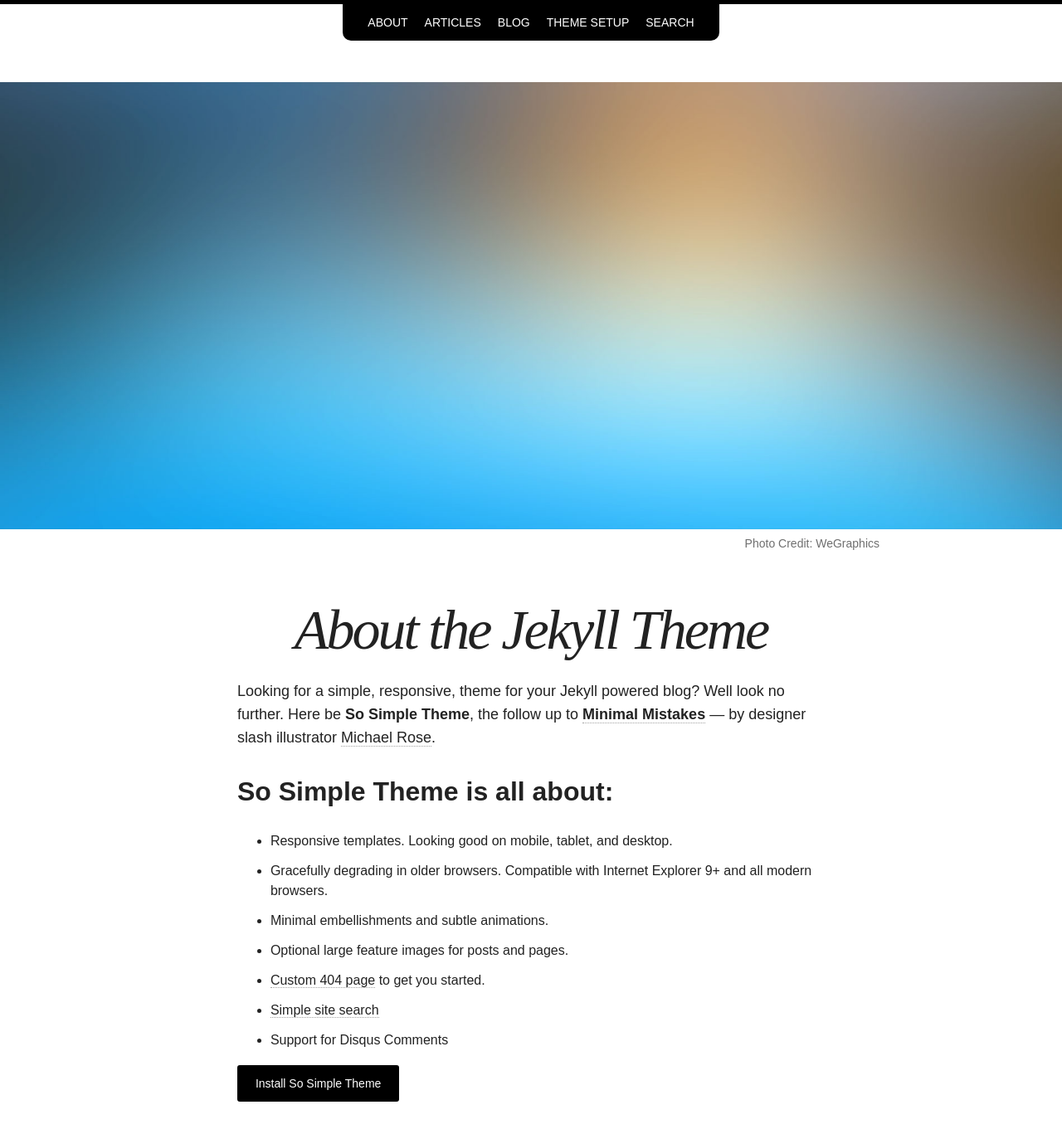
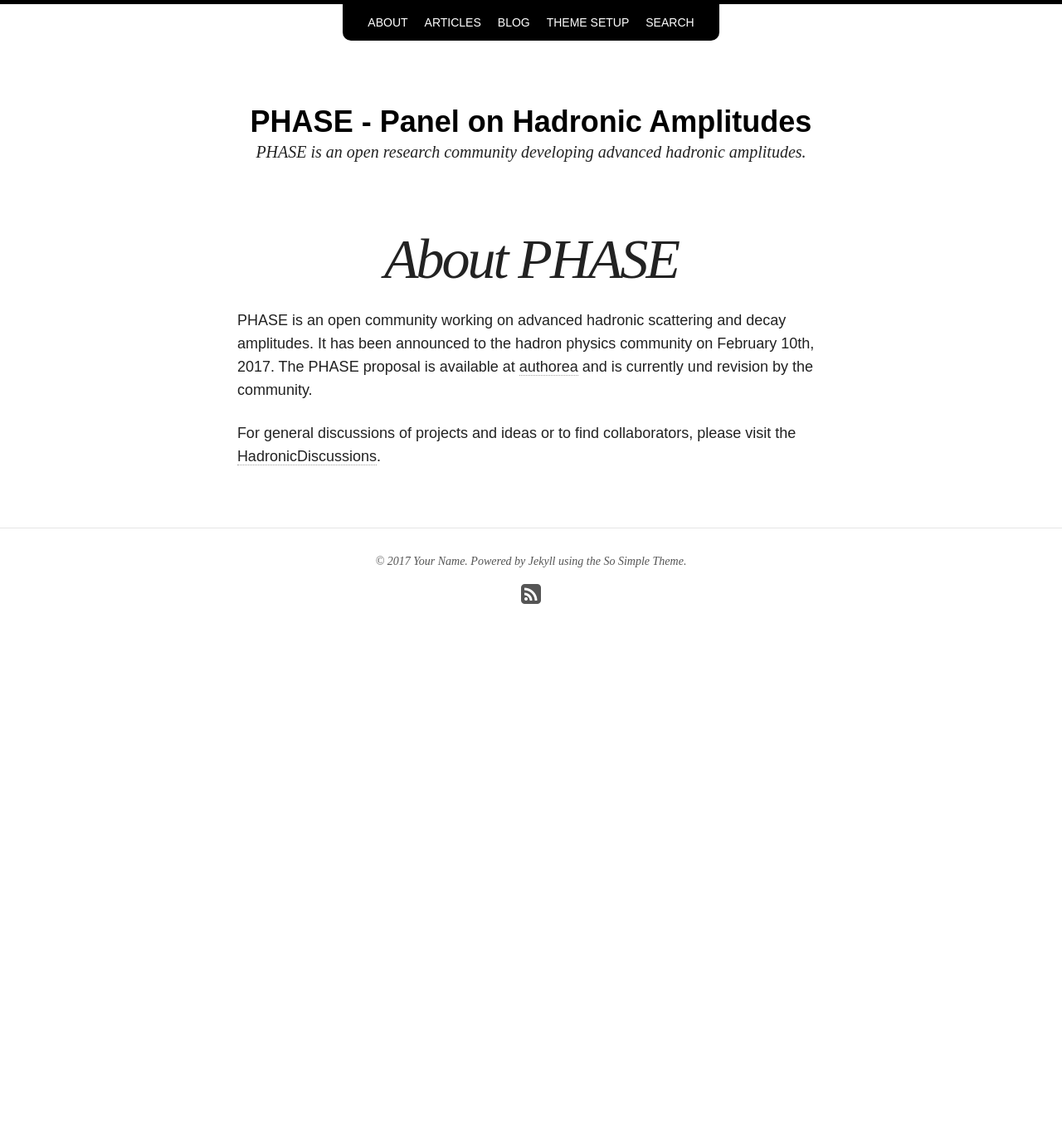
Before and after one commit to PHASE-network/PHASE-network.github.io, a Jekyll site: the page built from about/index.md, in a window 1280 px wide and 1400 px high. Shown: the top 1367 px of the window at 83% size. Built offline with Jekyll 4.4.1, drawn with Linux system fonts in a browser that asks for light colours; nearby versions of some CDN libraries.

Commit message:
updating about

```diff
--- a/about/index.md
+++ b/about/index.md
@@ -1,26 +1,14 @@
 ---
 layout: page
-title: About the Jekyll Theme
-excerpt: "So Simple is a responsive Jekyll theme for your words and images."
-modified: 2014-08-08T19:44:38.564948-04:00
-image:
-  feature: so-simple-sample-image-4.jpg
-  credit: WeGraphics
-  creditlink: http://wegraphics.net/downloads/free-ultimate-blurred-background-pack/
+title: About PHASE
+excerpt: "An open research community developing advanced hadronic amplitudes."
+modified: 2017-03-17T00:00:00
 ---
 
-Looking for a simple, responsive, theme for your Jekyll powered blog? Well look no further. Here be **So Simple Theme**, the follow up to [**Minimal Mistakes**](http://mmistakes.github.io/minimal-mistakes) --- by designer slash illustrator [Michael Rose](http://mademistakes.com).
+PHASE is an open community working on advanced hadronic scattering and decay amplitudes.
+It has been announced to the hadron physics community on February 10th, 2017.
+The PHASE proposal is available at [authorea](https://goo.gl/5o36g5) and is currently
+und revision by the community.
 
-## So Simple Theme is all about:
 
-* Responsive templates. Looking good on mobile, tablet, and desktop.
-* Gracefully degrading in older browsers. Compatible with Internet Explorer 9+ and all modern browsers.
-* Minimal embellishments and subtle animations.
-* Optional large feature images for posts and pages.
-* [Custom 404 page]({{ site.url }}/404.html) to get you started.
-* [Simple site search](https://github.com/christian-fei/Simple-Jekyll-Search)
-* Support for Disqus Comments
-
-<a markdown="0" href="{{ site.url }}/theme-setup" class="btn">Install So Simple Theme</a>
-
-[^1]: Example: *domain.com/category-name/post-title*
+For general discussions of projects and ideas or to find collaborators, please visit the [HadronicDiscussions](https://github.com/PHASE-network/HadronicDiscussions).
```
